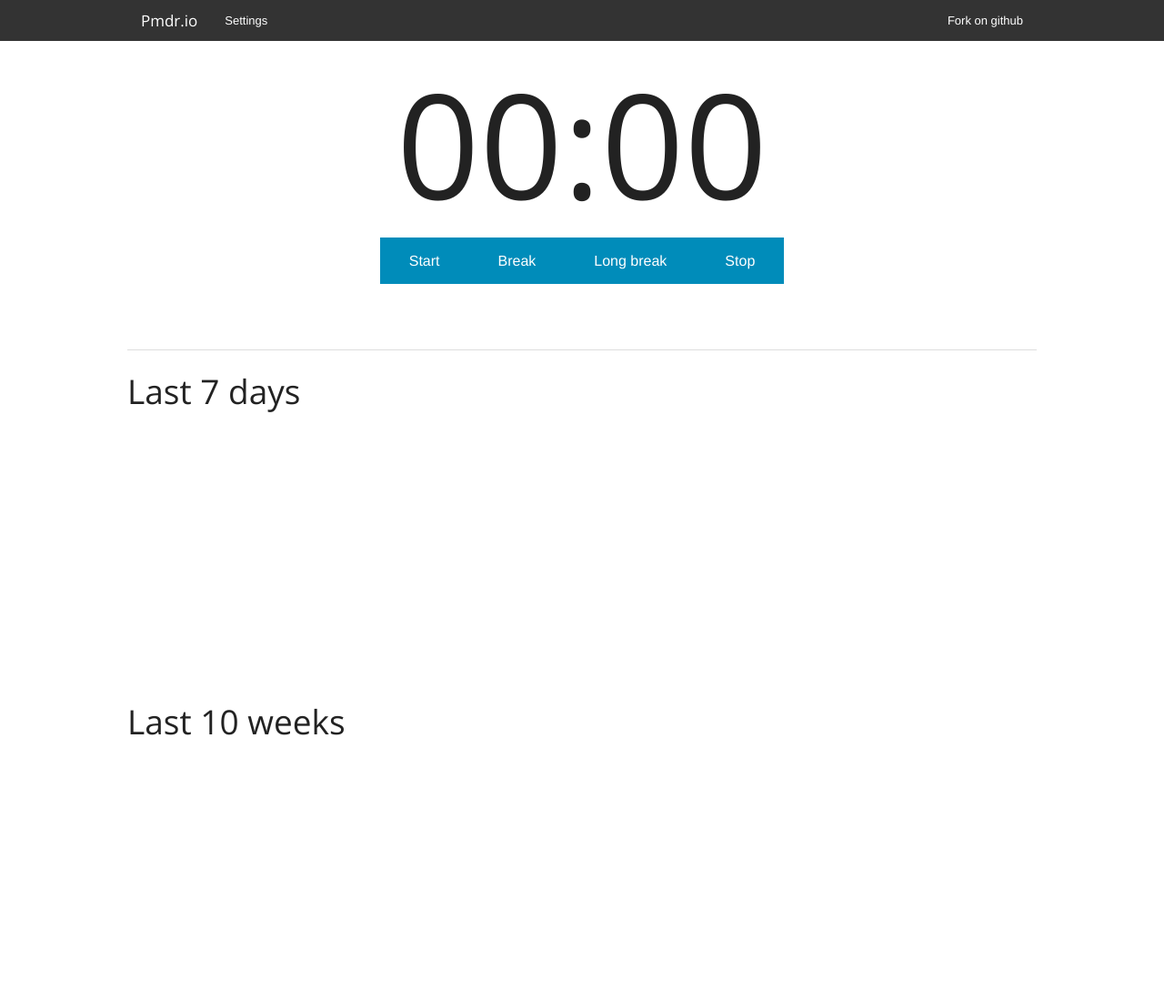
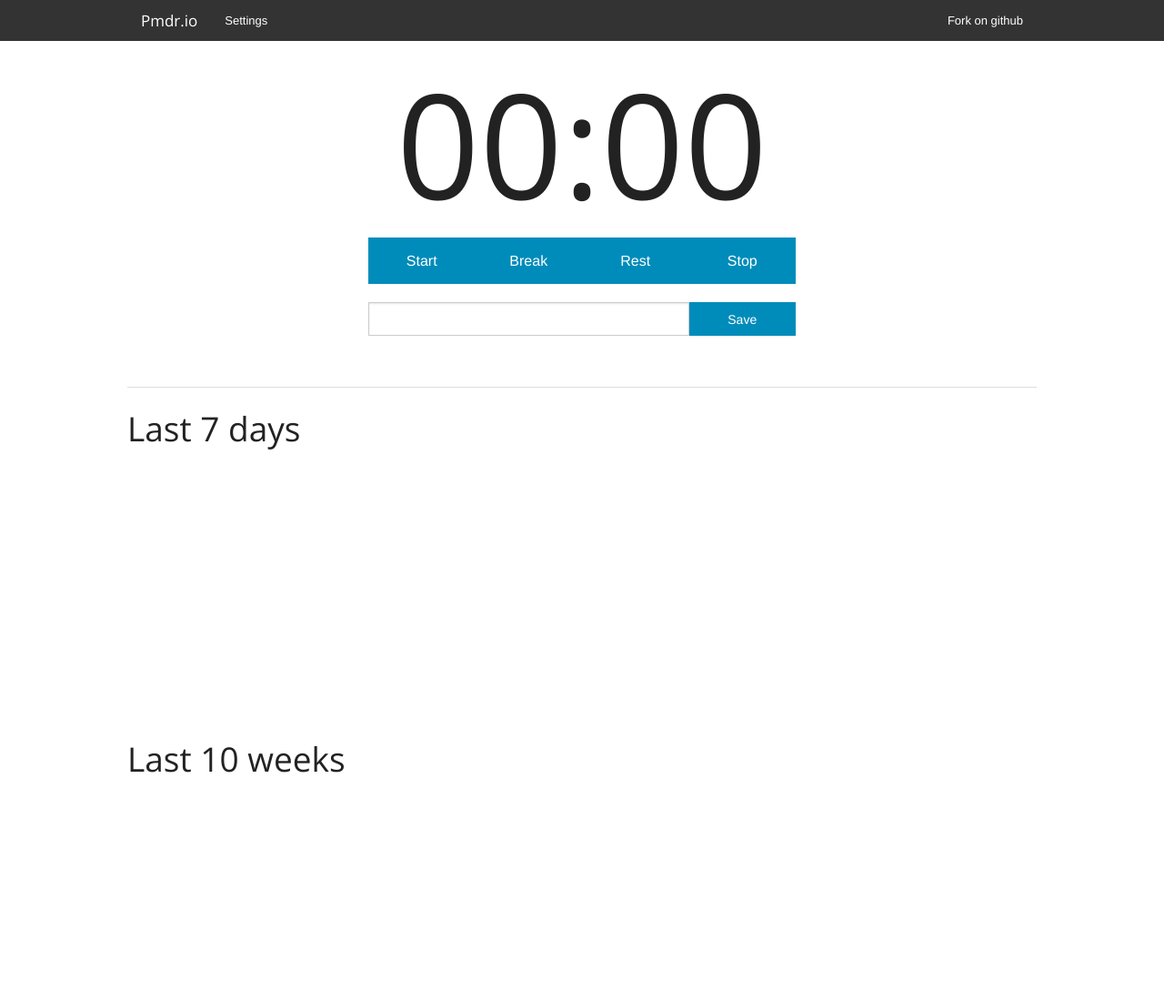
Before and after one commit to thibault/pomodoro, a website: page src/index.html in a window 1280 px wide. Shown: the top 1100 px of the page at 91% size. Drawn offline with nearby package versions, Linux system fonts and the light colour scheme.

Commit message:
Add an input to add notes on a pomodoro

```diff
--- a/src/css/project.css
+++ b/src/css/project.css
@@ -18,7 +18,6 @@ span#timer {
 div#control-bar {
     text-align: center;
     margin-top: 1.5em;
-    margin-bottom: 2em;
 }
 div.center {
     text-align: center;
--- a/src/index.html
+++ b/src/index.html
@@ -37,31 +37,51 @@
         <a href="https://github.com/thibault/pomodoro/#requirements">You can learn more here.</a>
     </div>
 
+    <div class="row">
+    <div class="medium-6 columns medium-centered">
+    <div class="row collapse">
     <span id="timer">00:00</span>
     <div id="control-bar">
         <button
             id="start-pomodoro-btn"
-            class="control start-control"
+            class="control start-control medium-3"
             data-action="start"
             data-type="pomodoro"
             data-duration="1500000">Start</button><button
 
             id="start-break-btn"
-            class="control start-control"
+            class="control start-control medium-3"
             data-action="start"
             data-type="break"
             data-duration="300000">Break</button><button
 
             id="start-lbreak-btn"
-            class="control start-control"
+            class="control start-control medium-3"
             data-action="start"
             data-type="break"
-            data-duration="900000">Long break</button><button
+            data-duration="900000">Rest</button><button
 
             id="stop-btn"
-            class="control stop-control"
+            class="control stop-control medium-3"
             data-action="stop">Stop</button>
     </div>
+    </div>
+    </div>
+    </div>
+
+    <div class="row">
+    <div class="medium-6 columns medium-centered">
+        <form action="#">
+            <div class="row collapse">
+                <div class="small-9 columns">
+                    <input type="text" name="pomdoro-description" />
+                </div>
+                <div class="small-3 columns">
+                    <input type="submit" value="Save" class="button postfix" />
+                </div>
+            </div>
+        </form>
+    </div></div>
 
     <div class="row">
         <hr />
```
